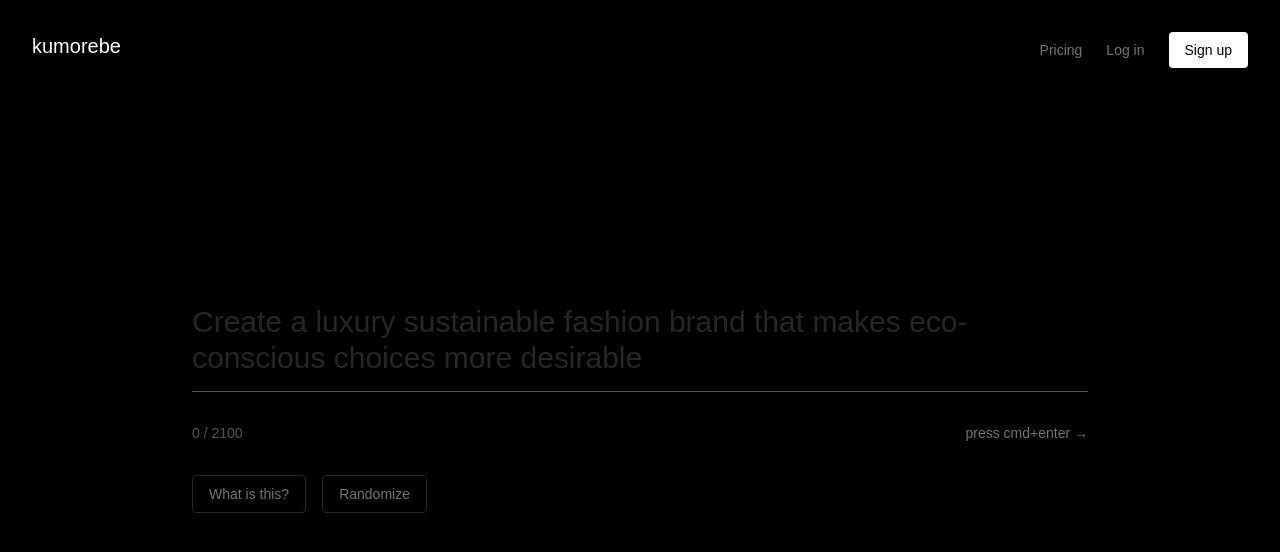
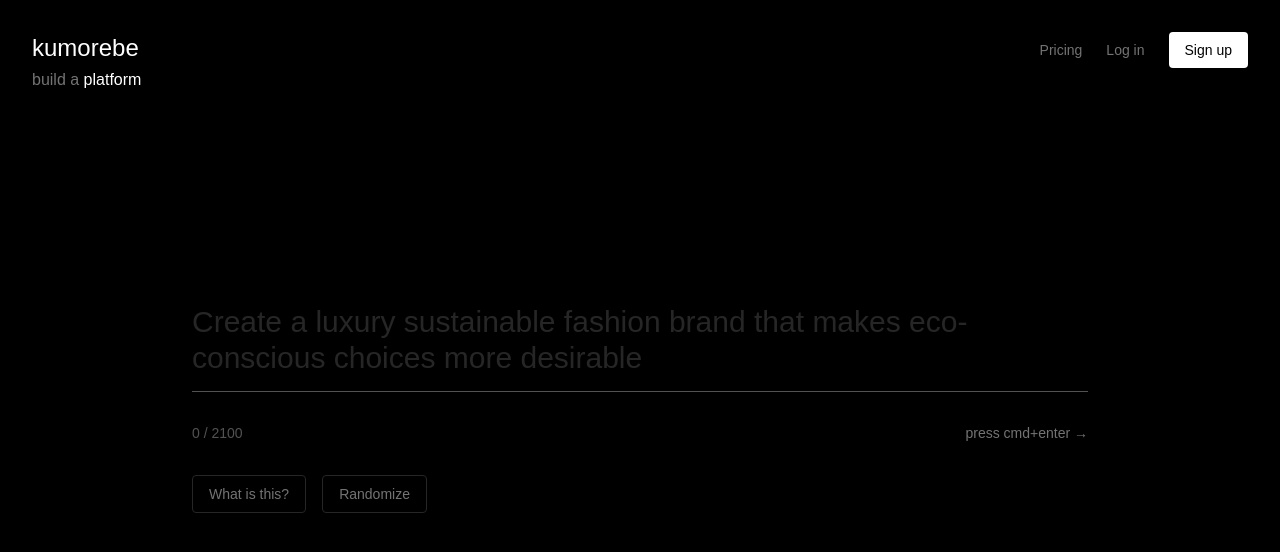
Before and after one commit to joshuarweaver/kumorebe_archive, a Next.js app: page / in a window 1280 px wide. Shown: the top 552 px of the page. Built offline with nearby package versions, Linux system fonts and the light colour scheme; no server answers; a web font is replaced by a local one.

Commit message:
homepage 1

```diff
--- a/app/page.tsx
+++ b/app/page.tsx
@@ -16,6 +16,7 @@ export default function Home() {
   const [campaign, setCampaign] = useState<any>(null);
   const [showOverlay, setShowOverlay] = useState(false);
   const [examples, setExamples] = useState(defaultExamples);
+  const [taglineWord, setTaglineWord] = useState('brand');
   const inputRef = useRef<HTMLTextAreaElement>(null);
 
   // Fetch dynamic prompts on mount
@@ -28,6 +29,20 @@ export default function Home() {
         }
       })
       .catch(err => console.error('Failed to load prompts:', err));
+  }, []);
+
+  // Tagline word rotation
+  useEffect(() => {
+    const words = ['brand', 'campaign', 'platform', 'program', 'business'];
+    let currentIndex = 0;
+
+    const rotateWord = () => {
+      currentIndex = (currentIndex + 1) % words.length;
+      setTaglineWord(words[currentIndex]);
+    };
+
+    const interval = setInterval(rotateWord, 2000);
+    return () => clearInterval(interval);
   }, []);
 
   useEffect(() => {
@@ -191,7 +206,10 @@ export default function Home() {
   return (
     <main className="min-h-screen bg-black text-white">
       <div className="absolute top-8 left-8">
-        <h1 className="text-xl font-chillax font-medium">kumorebe</h1>
+        <h1 className="text-2xl font-chillax font-medium">kumorebe</h1>
+        <p className="text-base text-neutral-500 mt-1 font-satoshi">
+          build a <span className="text-white transition-all duration-300">{taglineWord}</span>
+        </p>
       </div>
       <div className="absolute top-8 right-8 flex items-center gap-6">
         <button className="text-sm text-neutral-500 hover:text-white transition-colors">
```
